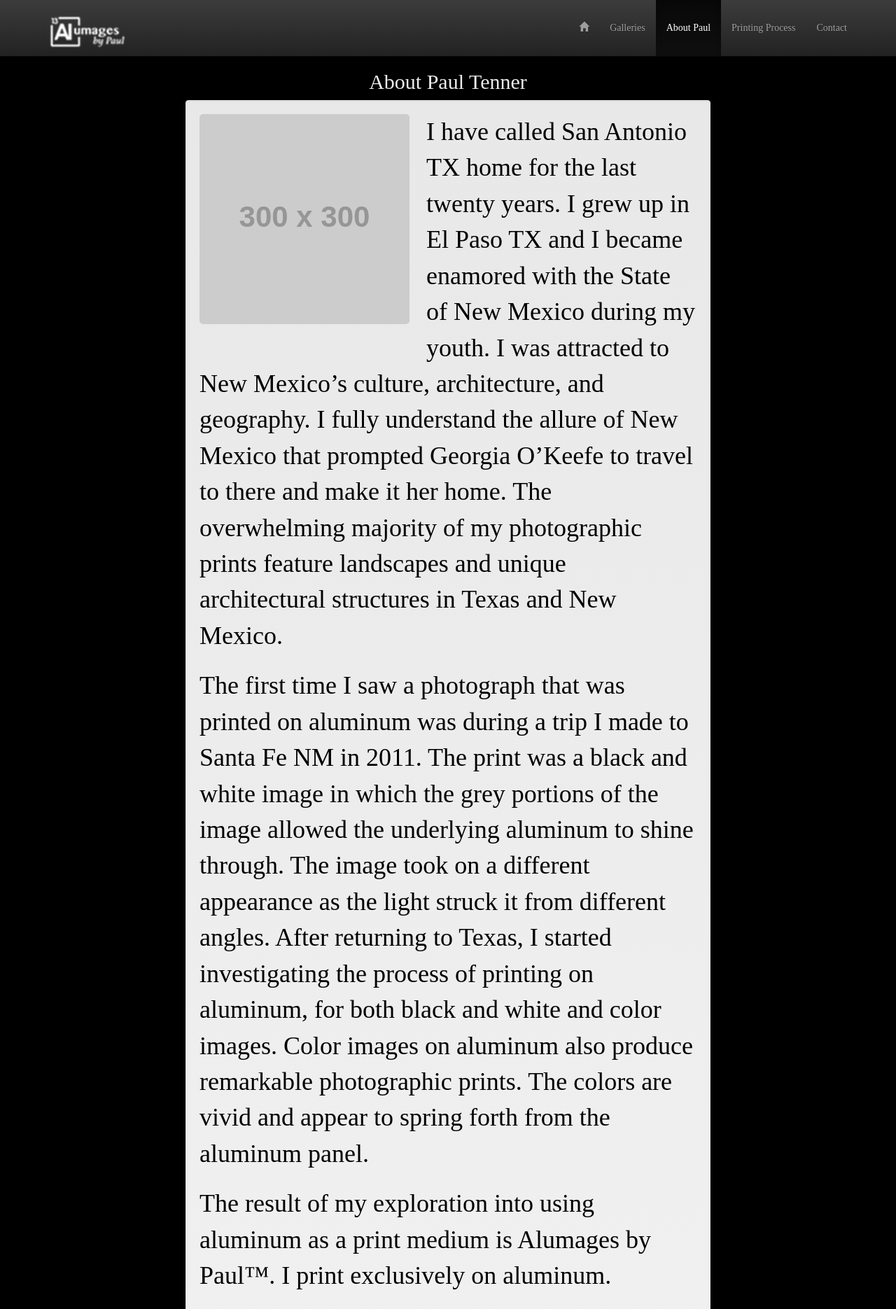
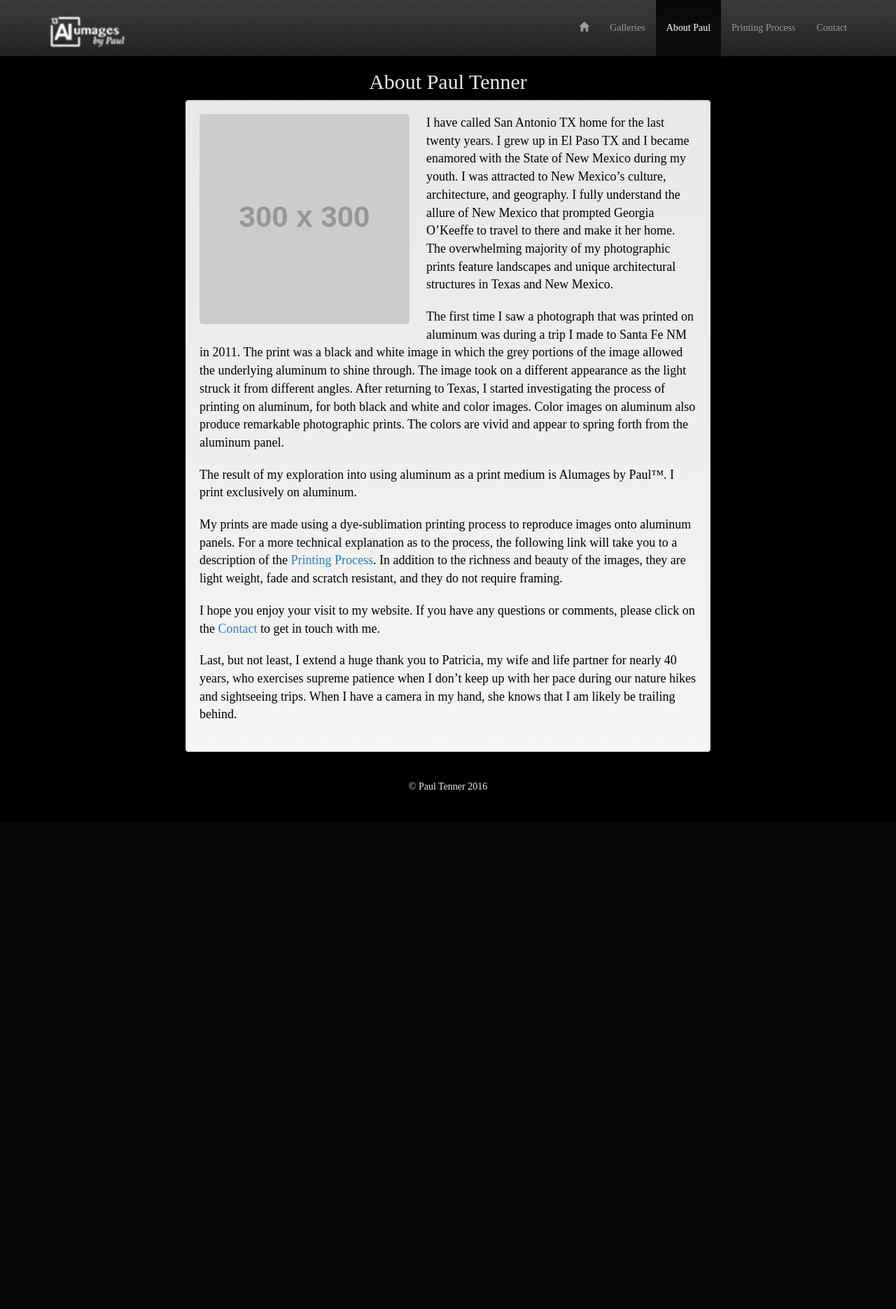
Before and after one commit to kait-schorr/pauls-website-git, a PHP site: page /about.php in a window 1280 px wide. Shown: the top 1870 px of the page at 70% size. After the commit the page ends 1128 px from the top, so only its background shows below. Run offline with PHP 8.4, Linux system fonts and the light colour scheme; grey boxes labelled with a size stand in for pictures from a placeholder-image service; some libraries are stand-ins or nearby versions; some web fonts are replaced.

Commit message:
Minor Fixes
-Font size on about paragraphs
-Contact email font size
-Spelling error

```diff
--- a/about.php
+++ b/about.php
@@ -9,7 +9,7 @@
       <h2 class="text-center">About Paul Tenner</h2>
       <div class="well" id="about-text">
         <img class="img-responsive pull-left" id="artist-photo" src="http://placehold.it/300x300" alt="">
-        <p>I have called San Antonio TX home for the last twenty years.  I grew up in El Paso TX and I became enamored with the State of New Mexico during my youth.  I was attracted to New Mexico’s culture, architecture, and geography.  I fully understand the allure of New Mexico that prompted Georgia O’Keefe to travel to there and make it her home.  The overwhelming majority of my photographic prints feature landscapes and unique architectural structures in Texas and New Mexico.</p>
+        <p>I have called San Antonio TX home for the last twenty years.  I grew up in El Paso TX and I became enamored with the State of New Mexico during my youth.  I was attracted to New Mexico’s culture, architecture, and geography.  I fully understand the allure of New Mexico that prompted Georgia O’Keeffe to travel to there and make it her home.  The overwhelming majority of my photographic prints feature landscapes and unique architectural structures in Texas and New Mexico.</p>
 
         <p>The first time I saw a photograph that was printed on aluminum was during a trip I made to Santa Fe NM in 2011.  The print was a black and white image in which the grey portions of the image allowed the underlying aluminum to shine through.  The image took on a different appearance as the light struck it from different angles.  After returning to Texas, I started investigating the process of printing on aluminum, for both black and white and color images.  Color images on aluminum also produce remarkable photographic prints.  The colors are vivid and appear to spring forth from the aluminum panel.</p>
 
--- a/contact.php
+++ b/contact.php
@@ -25,7 +25,7 @@
     </div>
     <div class="col-md-5 text-center">
       <h2>Email Me</h2>
-      <div class="well">
+      <div class="well" id="contact-email">
         <p><a href="mailto:ptenner56@gmail.com">ptenner56@gmail.com</a></p>
         <a href="mailto:ptenner56@gmail.com" class="btn btn-primary btn-block"><span class="glyphicon glyphicon-envelope" aria-hidden="true"></span></a>
       </div>
--- a/css/main.css
+++ b/css/main.css
@@ -264,7 +264,7 @@ body {
   border-bottom: solid;
 }
 
-.well p {
+#contact-email {
   font-size: 2em;
 }
 
```
